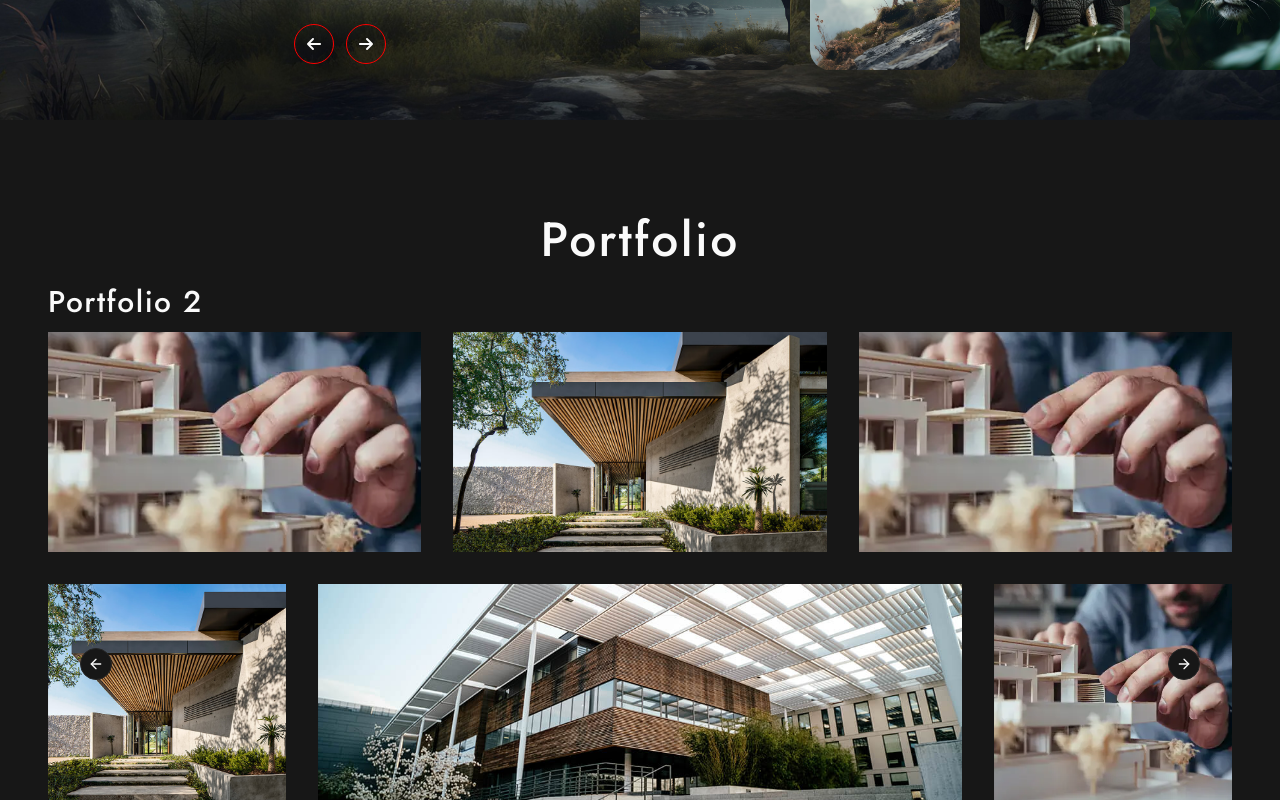
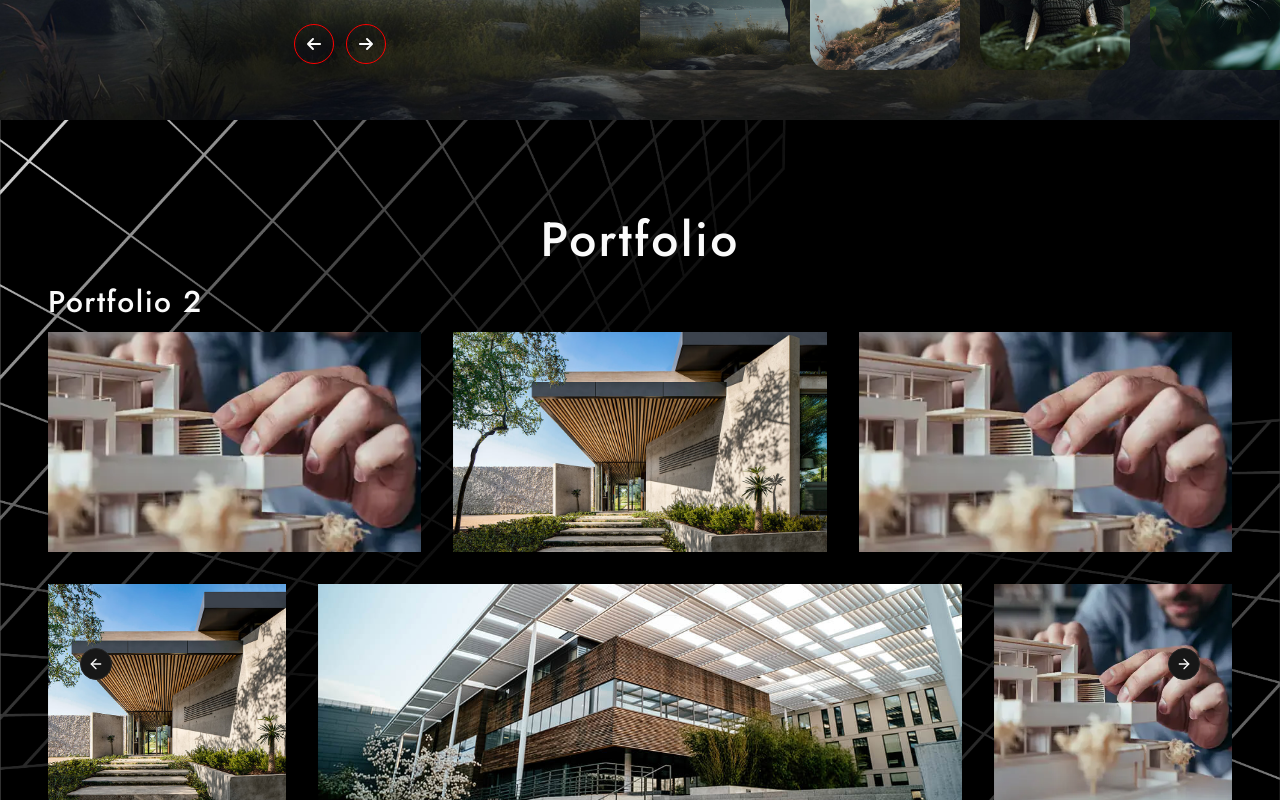
Before and after one commit to ponnu9841/marian-architect, a Next.js app: page / in a window 1280 px wide. Shown: the part 680-1480 px from the top of the page. Built offline with nearby package versions, Linux system fonts and the light colour scheme.

Commit message:
Changes section background

```diff
--- a/src/components/layout/section-layout.tsx
+++ b/src/components/layout/section-layout.tsx
@@ -14,15 +14,14 @@ export default function SectionLayout({
 	const scale = useTransform(scrollYProgress, [0, 1], [1, 0.8]);
 	const rotate = useTransform(scrollYProgress, [0, 1], [0, 0]);
 	return (
-		<motion.div
+		<div
 			className={cn(
-				"min-h-screen sticky top-0 flex justify-center items-center bg-background",
-                // !className ? bgClass : "",
+				"min-h-screen sticky top-0 flex justify-center items-center bg-[url(/background-2.jpg)] bg-cover bg-center",
+				// !className ? bgClass : "",
 				className
 			)}
-			style={{ scale, rotate }}
 		>
-			{children}
-		</motion.div>
+			<motion.div className="w-full" style={{ scale, rotate }}>{children}</motion.div>
+		</div>
 	);
 }
```
Also changed, not shown: public/background-2.jpg (added).
